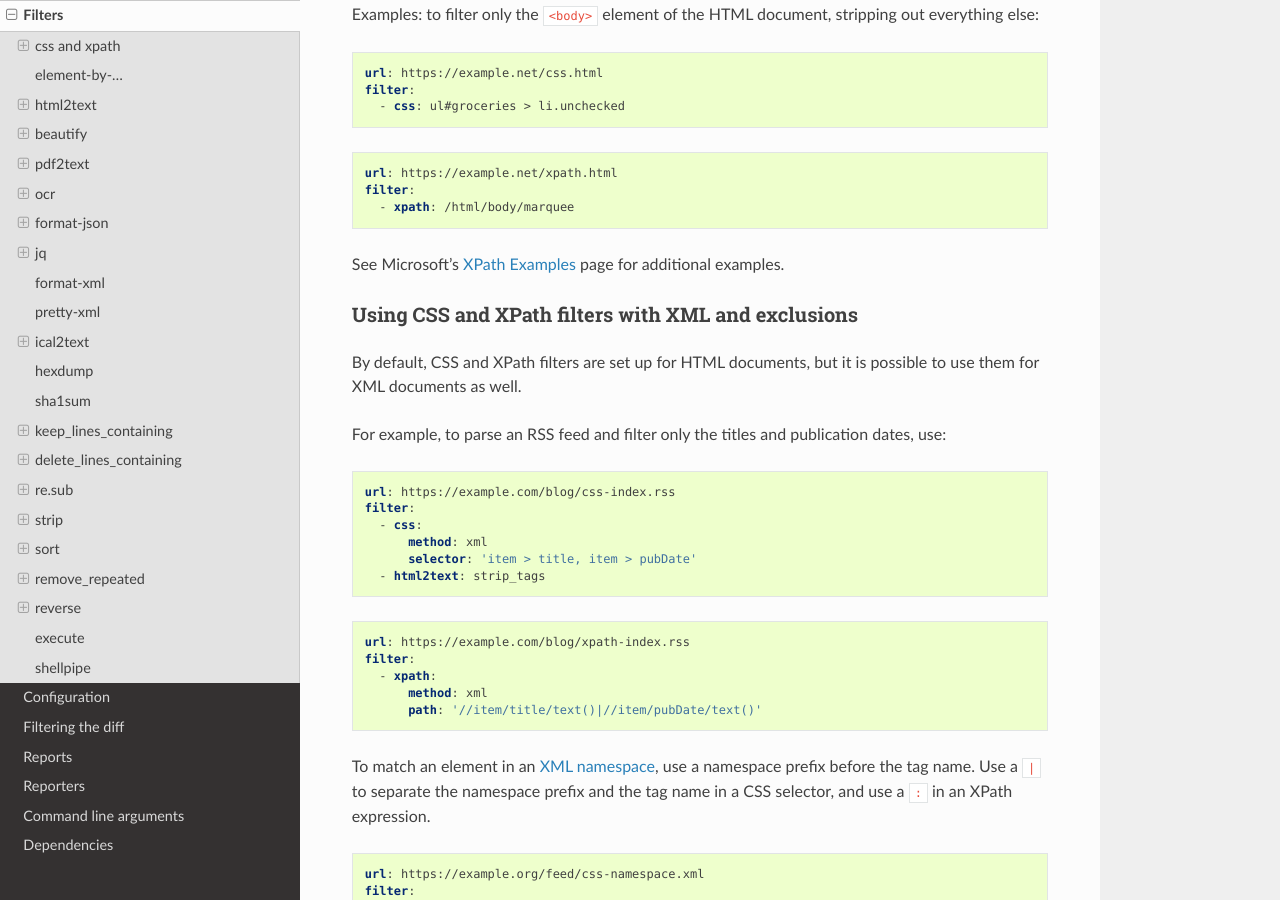
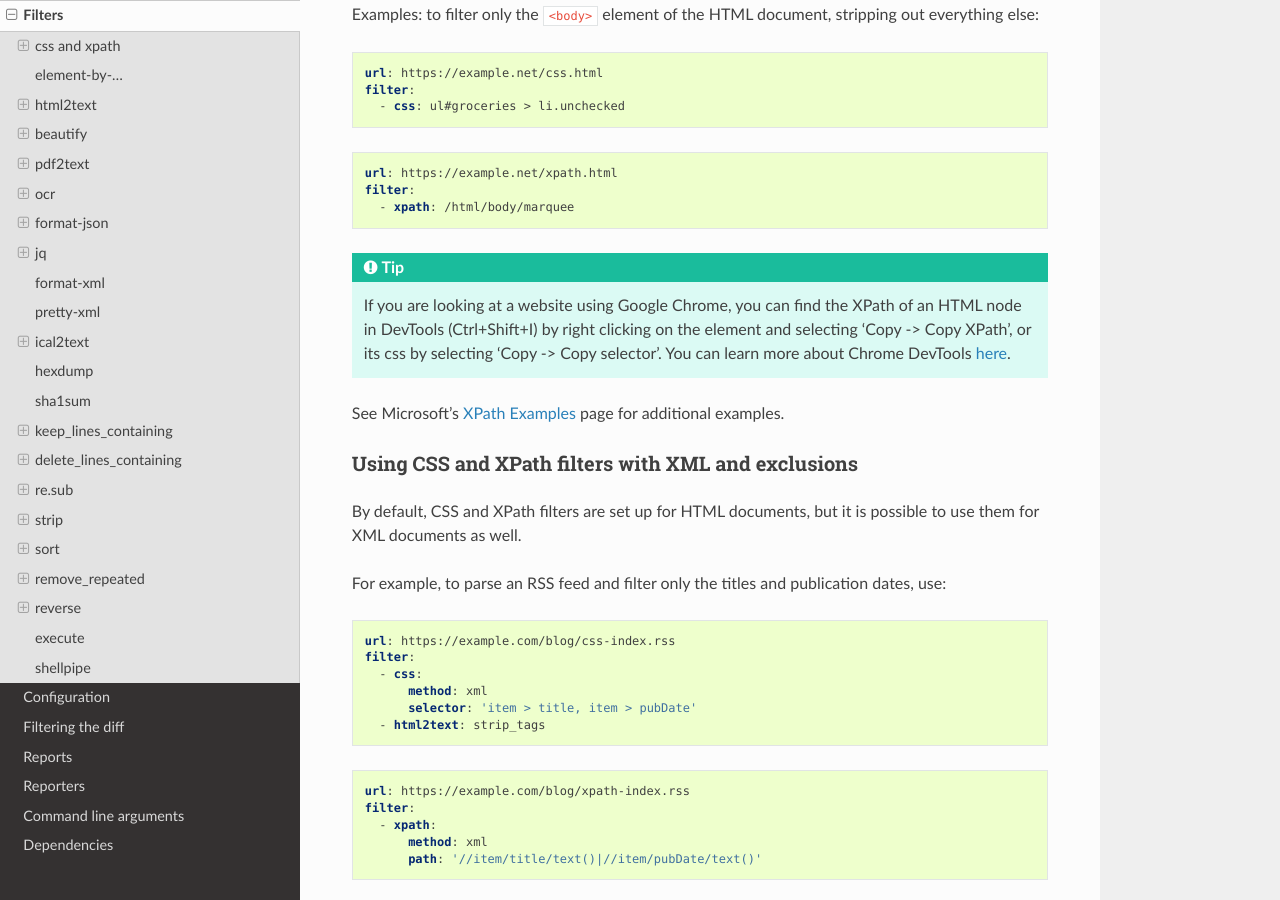
Before and after one commit to mborsetti/webchanges, a Sphinx documentation site: the page built from docs/filters.rst, in a window 1280 px wide and 900 px high, scrolled down 2037 px. Built offline with Sphinx 7.4.7 and the Read the Docs theme 2.0.0, drawn with Linux system fonts in a browser that asks for light colours.

```diff
--- a/docs/filters.rst
+++ b/docs/filters.rst
@@ -134,6 +134,10 @@ Examples: to filter only the ``<body>`` element of the HTML document, stripping
    filter:
      - xpath: /html/body/marquee
 
+.. tip:: If you are looking at a website using Google Chrome, you can find the XPath of an HTML node in DevTools
+   (Ctrl+Shift+I) by right clicking on the element and selecting 'Copy -> Copy XPath', or its css by selecting 'Copy
+   -> Copy selector'. You can learn more about Chrome DevTools `here <https://developer.chrome.com/docs/devtools/>`__.
+
 See Microsoft’s `XPath Examples
 <https://docs.microsoft.com/en-us/previous-versions/dotnet/netframework-4.0/ms256086(v=vs.100)>`__ page for additional
 examples.
@@ -186,7 +190,6 @@ expression.
          path: '//item/media:keywords/text()'
          namespaces:
            media: http://search.yahoo.com/mrss/
-
 
 Alternatively, use the XPath expression ``//*[name()='<tag_name>']`` to bypass the namespace entirely.
 
```
Also changed, not shown: 2 other files.
